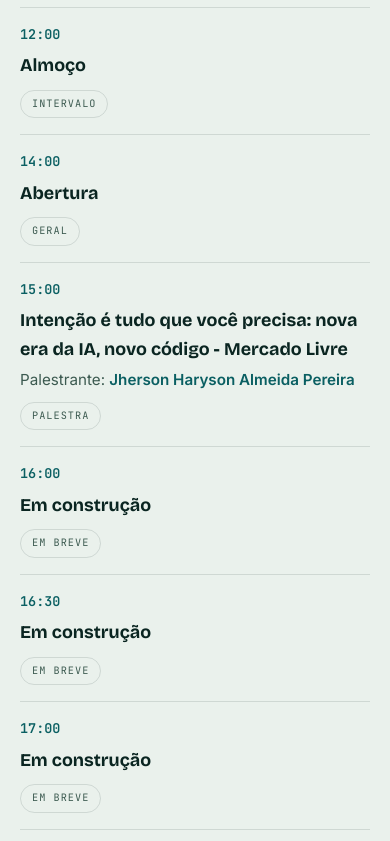
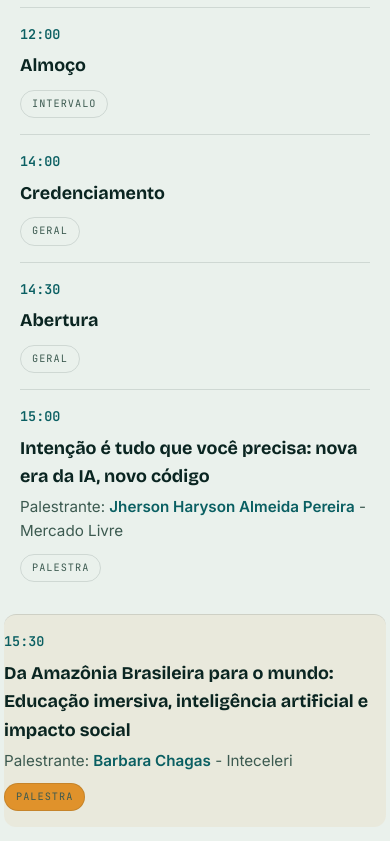
Before and after one commit to aejuniordev/secomp, a React (Vite) app: page / in a window 390 px wide. Shown: the part 4640-5481 px from the top of the page. Built offline with nearby package versions, Linux system fonts and the light colour scheme.

Commit message:
ajustes cronograma

```diff
--- a/src/components/About.jsx
+++ b/src/components/About.jsx
@@ -64,12 +64,6 @@ export default function About() {
                                 </strong>{" "}
                                 por meio da tecnologia.
                             </p>
-
-                            {/* A SECOMP reúne quem programa, pesquisa e constrói tecnologia em
-              Belém. São quatro dias de palestras, minicursos, maratona e muita
-              troca — do igarapé à nuvem. Um espaço para conectar a comunidade
-              de computação da Amazônia com o que há de mais novo no mundo da
-              tecnologia.*/}
                         </p>
                     </div>
                     <div className="stats reveal" ref={refStats}>
--- a/src/components/CTA.css
+++ b/src/components/CTA.css
@@ -104,6 +104,25 @@
   color: var(--river-deep);
 }
 
+.cta-oficinas-alert {
+  display: inline-flex;
+  align-items: center;
+  gap: 8px;
+  width: fit-content;
+  font-weight: 700;
+  color: var(--ink);
+  background: color-mix(in srgb, var(--sun) 18%, var(--paper-2));
+  border: 1px solid var(--sun);
+  border-radius: 999px;
+  padding: 8px 18px;
+}
+
+@media (max-width: 640px) {
+  .cta-oficinas-alert {
+    margin-inline: auto;
+  }
+}
+
 .cta-prices {
   display: flex;
   flex-direction: column;
--- a/src/components/CTA.jsx
+++ b/src/components/CTA.jsx
@@ -62,6 +62,10 @@ export default function CTA() {
                                 Inscrição de 30 de julho a 25 de agosto de
                                 2026, enquanto houver vagas.
                             </p>
+
+                            <p className="cta-oficinas-alert">
+                                As inscrições para as oficinas já estão abertas!
+                            </p>
                         </div>
                     </div>
                 </div>
--- a/src/components/Footer.jsx
+++ b/src/components/Footer.jsx
@@ -36,6 +36,7 @@ export default function Footer() {
                         <a href="#palestrantes">Palestrantes</a>
                         <a href="#maratona">Maratona</a>
                         <a href="#local">Local</a>
+                        <a href="#faq">FAQ</a>
                     </div>
                     <div className="foot-col">
                         <h4>Contato</h4>
--- a/src/components/Navbar.jsx
+++ b/src/components/Navbar.jsx
@@ -31,6 +31,7 @@ export default function Navbar() {
         <a href="#palestrantes" onClick={closeMenu}>Palestrantes</a>
         <a href="#maratona" onClick={closeMenu}>Maratona</a>
         <a href="#local" onClick={closeMenu}>Local</a>
+        <a href="#faq" onClick={closeMenu}>FAQ</a>
         <a href="#inscricao" className="btn" onClick={closeMenu}>Inscreva-se</a>
       </div>
 
--- a/src/components/Schedule.css
+++ b/src/components/Schedule.css
@@ -86,6 +86,19 @@
   border-bottom: 1px solid var(--line);
 }
 
+.slot-destaque {
+  background: rgba(224, 146, 43, 0.08);
+  border-radius: 12px;
+  padding: 20px 16px;
+  margin: 16px -16px;
+}
+
+.slot-destaque .badge {
+  background: var(--sun);
+  border-color: var(--sun);
+  color: #fff;
+}
+
 .slot .t {
   font-family: 'JetBrains Mono', monospace;
   font-weight: 600;
--- a/src/components/Schedule.jsx
+++ b/src/components/Schedule.jsx
@@ -15,37 +15,38 @@ const DAYS = [
 const DAY_26_SLOTS = [
   { t: '10:00', title: 'PLN na prática: dos dados à modelagem', speaker: 'Helder Mateus dos Reis Matos', badge: 'Oficina' },
   { t: '12:00', title: 'Almoço', meta: '', badge: 'Intervalo' },
-  { t: '14:00', title: 'Abertura', meta: '', badge: 'Geral' },
-  { t: '15:00', title: 'Intenção é tudo que você precisa: nova era da IA, novo código - Mercado Livre', speaker: 'Jherson Haryson Almeida Pereira', badge: 'Palestra' },
-  { t: '16:00', title: 'Em construção', meta: '', badge: 'Em breve' },
-  { t: '16:30', title: 'Em construção', meta: '', badge: 'Em breve' },
+  { t: '14:00', title: 'Credenciamento', meta: '', badge: 'Geral' },
+  { t: '14:30', title: 'Abertura', meta: '', badge: 'Geral' },
+  { t: '15:00', title: 'Intenção é tudo que você precisa: nova era da IA, novo código', speaker: 'Jherson Haryson Almeida Pereira', company: 'Mercado Livre', badge: 'Palestra' },
+  { t: '15:30', title: 'Da Amazônia Brasileira para o mundo: Educação imersiva, inteligência artificial e impacto social', speaker: 'Barbara Chagas', company: "Inteceleri", badge: 'Palestra', destaque: true },
+  { t: '16:00', title: 'Pré-Lançamento de produtos de Tecnologias Educacionais - Transformação da aprendizagem matemática', company: 'Inteceleri', badge: 'Destaque', destaque: true },
+  { t: '16:30', title: 'Redes da Sexta Geração (6G) como Plataforma de Conexão para Inovação Sustentável.', speaker: 'José Jailton Junior', badge: 'Palestra' },
   { t: '17:00', title: 'Em construção', meta: '', badge: 'Em breve' },
   { t: '17:30', title: 'Coffee-break', meta: '', badge: 'Coffee-break' },
 ];
 
 const DAY_27_SLOTS = [
-  { t: '10:00', title: 'Desenvolvimento Corporativo em GNU/Linux / Introdução à Depuração do Kernel para Iniciantes', speaker: 'Desnes Augusto Nunes do Rosário', badge: 'Oficina' },
+  { t: '10:00', title: 'Desenvolvimento corporativo de GNU/Linux / Debugging de Kernel para iniciantes', speaker: 'Desnes Augusto Nunes do Rosário',company:"Red Hat", badge: 'Oficina' },
   { t: '12:00', title: 'Almoço', meta: '', badge: 'Intervalo' },
   { t: '14:00', title: 'Em construção', meta: '', badge: 'Em breve' },
-  { t: '14:30', title: 'Engenharia de Software Agêntica: reflexão sobre o impacto e as mudanças na indústria de software - JAMBU Tecnologia', speaker: 'Marcelo Sá', badge: 'Palestra' },
+  { t: '14:30', title: 'Engenharia de Software Agêntica: reflexão sobre o impacto e as mudanças na indústria de software', speaker: 'Marcelo Sá', company: 'JAMBU Tecnologia', badge: 'Palestra' },
   { t: '15:00', title: 'Em construção', meta: '', badge: 'Em breve' },
   { t: '15:30', title: 'Em construção', meta: '', badge: 'Em breve' },
-  { t: '16:00', title: 'Em construção', meta: '', badge: 'Em breve' },
-  { t: '16:30', title: 'Em construção', meta: '', badge: 'Em breve' },
-  { t: '17:00', title: 'Em construção', meta: '', badge: 'Em breve' },
+  { t: '16:00', title: 'Cybersegurança na Era da IA', speaker: 'Felipe Vaz', company: "iTProtect", badge: 'Palestra'  },
+  { t: '16:30', title: 'Mostra de Software', company: 'UFPA', meta: '', badge: 'Geral' },
+  { t: '17:00', title: 'Mostra de Software', company: 'UFPA', meta: '', badge: 'Geral' },
   { t: '17:30', title: 'Coffee-break', meta: '', badge: 'Coffee-break' },
 ];
 
 const DAY_28_SLOTS = [
   { t: '10:00', title: 'Descomplicando o versionamento de código com o Git/GitHub', speaker: 'Flávio Ramon Almeida de Souza', badge: 'Oficina' },
   { t: '12:00', title: 'Almoço', meta: '', badge: 'Intervalo' },
-  { t: '14:00', title: 'Em construção', meta: '', badge: 'Em breve' },
-  { t: '14:30', title: 'Em construção', meta: '', badge: 'Em breve' },
-  { t: '15:00', title: 'Em construção', meta: '', badge: 'Em breve' },
-  { t: '15:30', title: 'Academia ao Mercado — Transformando Pesquisa em Empresas Tecnológicas', speaker: 'Filipe Saraiva', badge: 'Palestra' },
-  { t: '16:00', title: 'Sistemas inteligentes para supervisão e controle de redes elétricas de energia', speaker: 'Thiago Soares', badge: 'Palestra' },
-  { t: '16:30', title: 'Em construção', meta: '', badge: 'Em breve' },
-  { t: '17:00', title: 'Em construção', meta: '', badge: 'Em breve' },
+  { t: '14:00', title: 'Vitrine Acadêmica', company: 'PPGCOMP', meta: '', badge: 'Geral' },
+  { t: '14:30', title: 'Vitrine Acadêmica', company: 'PPGCOMP', meta: '', badge: 'Geral' },
+  { t: '15:30', title: 'Academia ao Mercado — Transformando Pesquisa em Empresas Tecnológicas', speaker: 'Filipe Saraiva', company: "SInD", badge: 'Palestra' },
+  { t: '16:00', title: 'Sistemas inteligentes para supervisão e controle de redes elétricas de energia', speaker: 'Thiago Mota Soares', company: "CEAMAZON", badge: 'Palestra' },
+  { t: '16:30', title: 'Engenharia de Software na Era dos Agentes de IA', speaker: 'Thayana Mamoré', badge: 'Palestra' },
+  { t: '17:00', title: 'Encerramento', meta: '', badge: 'Geral' },
   { t: '17:30', title: 'Coffee-break', meta: '', badge: 'Coffee-break' },
 ];
 
@@ -103,14 +104,20 @@ export default function Schedule() {
 
         <div className="sched-container">
           {SCHEDULES[activeDay].map((slot, i) => (
-            <div className="slot" key={i}>
+            <div className={`slot${slot.destaque ? ' slot-destaque' : ''}`} key={i}>
               <div className="t">{slot.t}</div>
               <div>
                 <div className="title">{slot.title}</div>
                 {slot.meta && <div className="meta">{slot.meta}</div>}
-                {slot.speaker && (
+                {(slot.speaker || slot.company) && (
                   <div className="speaker-line">
-                    Palestrante: <strong>{slot.speaker}</strong>
+                    {slot.speaker && (
+                      <>
+                        Palestrante: <strong>{slot.speaker}</strong>
+                      </>
+                    )}
+                    {slot.company &&
+                      (slot.speaker ? ` - ${slot.company}` : slot.company)}
                   </div>
                 )}
               </div>
--- a/src/components/Sponsors.jsx
+++ b/src/components/Sponsors.jsx
@@ -16,6 +16,7 @@ import logoParatic from "../assets/sponsors/logo-paratic.png";
 
 import logoUFPA from "../assets/hosted/logo-ufpa-sf.png";
 import logoFacomp from "../assets/hosted/logo-facomp.png";
+import logoComputacao from "../assets/hosted/logo-computacao.png";
 import logoPPGComp from "../assets/hosted/logo-ppgcomp.png";
 
 // import medalhaDiamante from "../assets/medals/icone_diamante-300x300_1.png";
@@ -102,14 +103,14 @@ const categorias = [
 
 const realizacao = [
     { nome: "UFPA", logo: logoUFPA, site: null, altura: 130 },
-    // {
-    //     nome: "Curso de Ciência da Computação",
-    //     logo: logoComputacao,
-    //     site: null,
-    //     altura: 80,
-    // },
-    { nome: "PPGCOMP", logo: logoPPGComp, site: null, altura: 110 },
-    { nome: "FACOMP", logo: logoFacomp, site: null, altura: 110 },
+    {
+        nome: "Curso de Ciência da Computação",
+        logo: logoComputacao,
+        site: null,
+        altura: 100,
+    },
+    // { nome: "PPGCOMP", logo: logoPPGComp, site: null, altura: 110 },
+    // { nome: "FACOMP", logo: logoFacomp, site: null, altura: 110 },
 ];
 
 function computeCols(n, maxPerRow = 3) {
```
Also changed, not shown: src/components/Marathon.css (+58 -0 lines), src/components/Marathon.jsx (+68 -20 lines), src/assets/hosted/logo-computacao.png.
